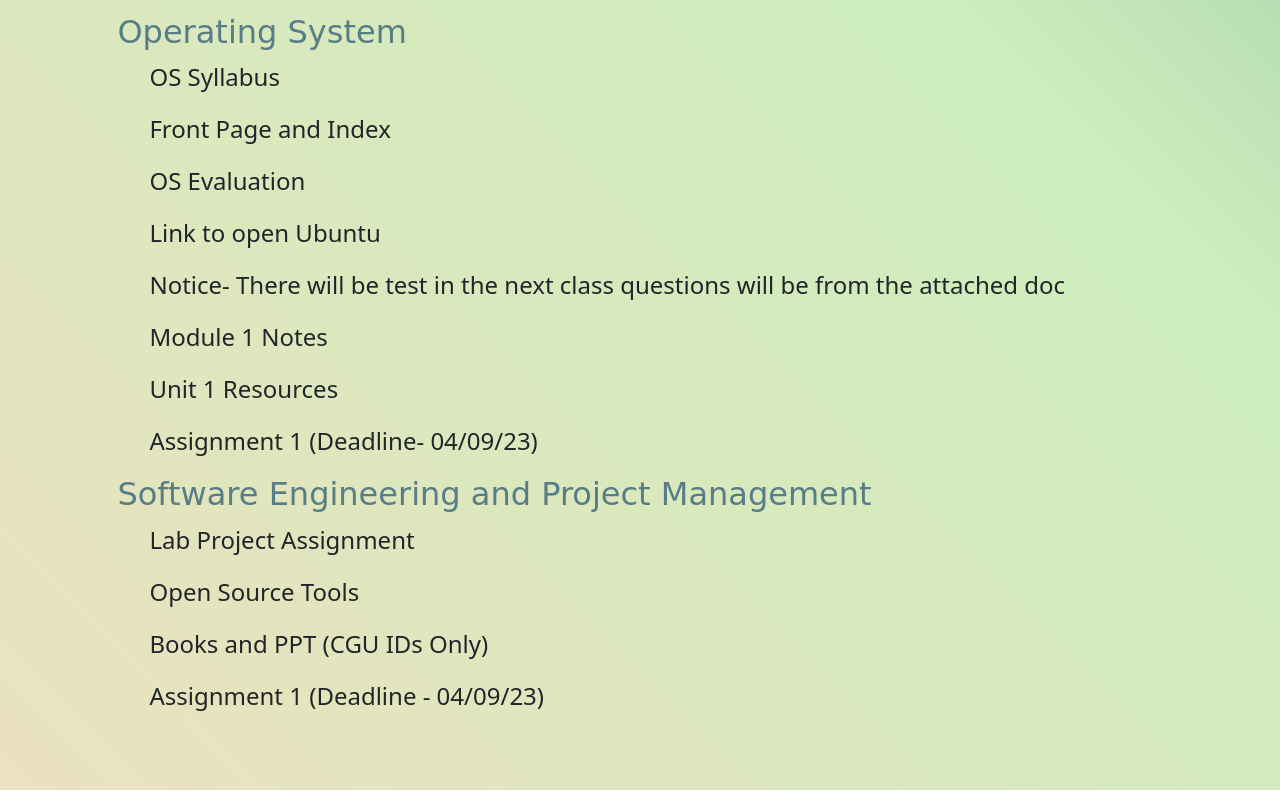
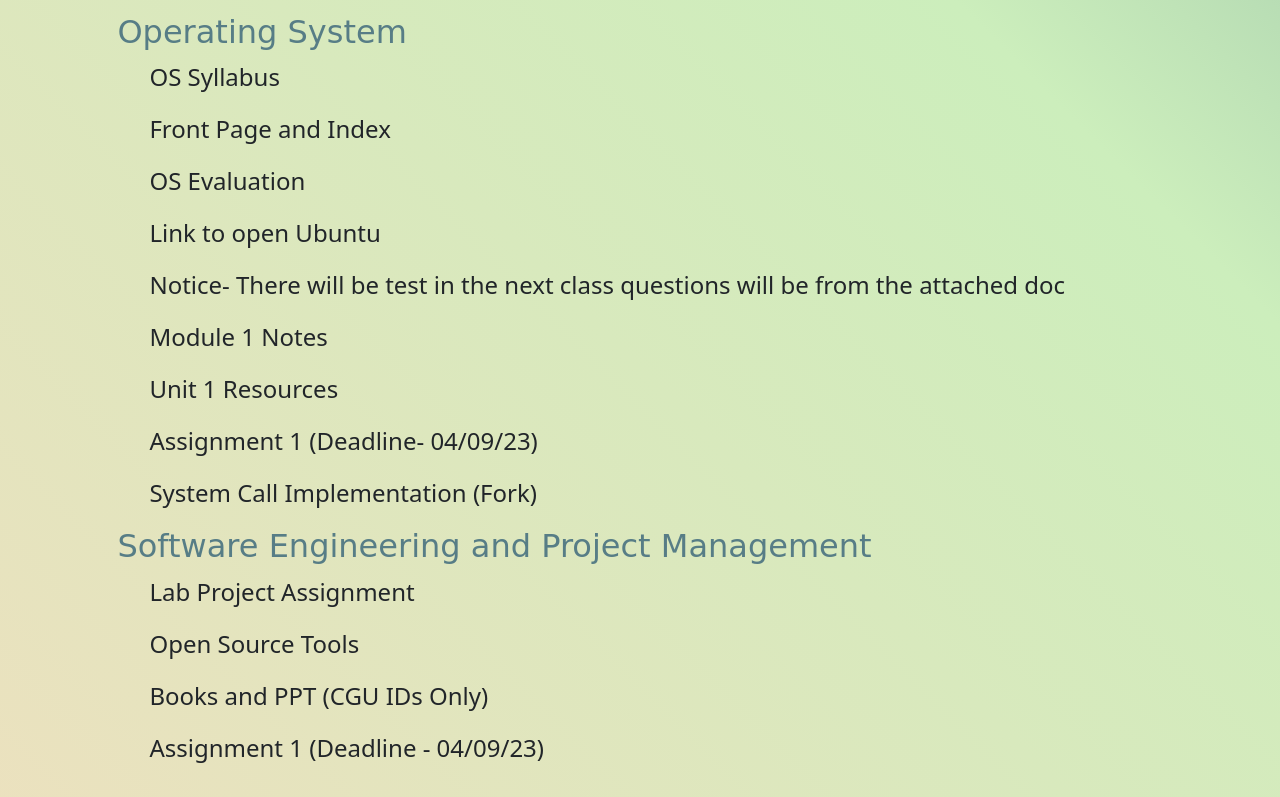
Before and after one commit to 21AryanK/Your_Assignment_Buddy, a plain HTML site: page index.html in a window 1280 px wide. Shown: the part 810-1607 px from the top of the page. Drawn offline with nearby package versions, Linux system fonts and the light colour scheme; a web font is replaced by a local one.

Commit message:
Update index.html

```diff
--- a/index.html
+++ b/index.html
@@ -135,6 +135,11 @@
                         <li>Assignment 1 (Deadline- 04/09/23)</li>
                     </a>
                 </ul>
+                <ul>
+                    <a href="https://docs.google.com/document/d/12zWhggyKZHjzFrh42fWvC_ZdZ6EDF2cM/edit?usp=sharing&ouid=100401859527637518118&rtpof=true&sd=true">
+                        <li>System Call Implementation (Fork)</li>
+                    </a>
+                </ul>
             </div>
             <div class="classFour">
                 <h2 class="subjectHeading">Software Engineering and Project Management</h2>
```
